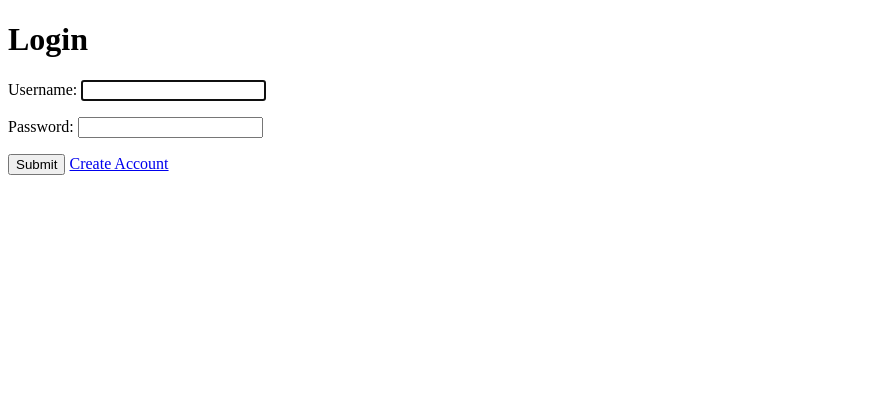
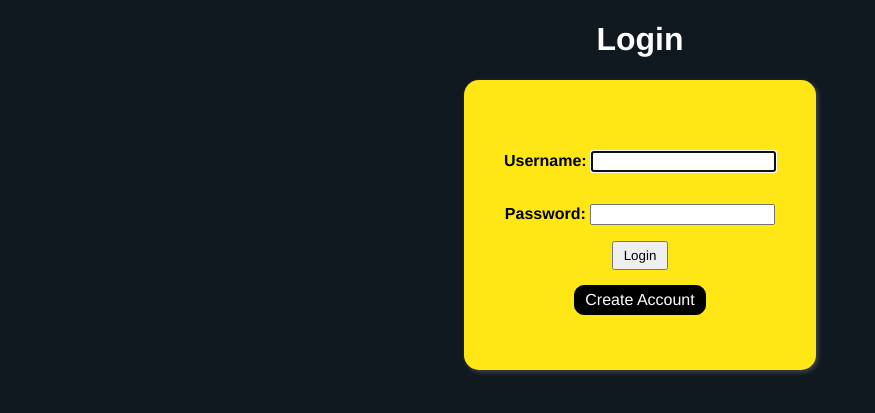
Before and after one commit to ChuyiCrack/POOP_WEBSITE, a Django app: page / in a window 1280 px wide. Shown: the top 413 px of the page, without its empty margins (0-875 px from the left). Run offline with Django 5.2, Linux system fonts and the light colour scheme.

Commit message:
Add styles to the login template

```diff
--- a/app1/templates/index.html
+++ b/app1/templates/index.html
@@ -4,14 +4,61 @@
     <meta charset="UTF-8">
     <meta name="viewport" content="width=device-width, initial-scale=1.0">
     <title>Login</title>
+    <style>
+        body{
+            text-align: center;
+            font-family:Helvetica;
+            color: #fff;
+            background-color: #101820;
+        }
+        .form_div{
+            margin: auto;
+            background-color: #FEE715;
+            padding: 55px 40px;
+            width: fit-content;
+            border-radius: 15px;
+            box-shadow: 2px 2px 5px #94949465;
+        }
+
+        form{
+            display: flex;
+            flex-direction: column;
+        }
+
+        label{
+            color: #000;
+            font-weight: 900;
+        }
+
+        form button{
+            padding: 5px 10px;
+            width: fit-content;
+            margin: auto;
+            font-family:Helvetica;
+        }
+
+        form a{
+            text-decoration: none;
+            border: 1px solid #000;
+            margin: auto;
+            width: fit-content;
+            margin-top: 15px;
+            padding: 5px 10px;
+            border-radius: 10px;
+            background-color: #000;
+            color: #fff;
+        }
+    </style>
 </head>
 <body>
     <h1>Login</h1>
-    <form method="post">
-        {% csrf_token %}
-        {{ form.as_p }}
-        <input type="submit">
-        <a href="{% url 'register' %}">Create Account</a>
-    </form>
+    <div class="form_div">
+        <form method="post">
+            {% csrf_token %}
+            {{ form.as_p }}
+            <button type="submit">Login</button>
+            <a href="{% url 'register' %}">Create Account</a>
+        </form>
+    </div>
 </body>
 </html>
--- a/app1/templates/ranking.html
+++ b/app1/templates/ranking.html
@@ -63,7 +63,6 @@
 
         .all_tops p{
             padding: 10px 5px;
-            border-top: 1px solid #fff;
             border-bottom: 1px solid #fff;
             margin: 0;
         }
@@ -76,6 +75,7 @@
         h3{
             margin: 0;
             padding: 10px 5px;
+            border: 1px solid #fff ;
         }
 
         ::-webkit-scrollbar {
@@ -83,6 +83,9 @@
 
         }
 
+        .all_tops a:hover{
+            color: #7f7f7fbc;
+        }
     </style>
 </head>
 <body>
--- a/app1/views.py
+++ b/app1/views.py
@@ -101,7 +101,7 @@ def modify_aacount(request):
         form=Modify_Account_Form(request.POST,request.FILES, instance=Account)
         if form.is_valid():
             form.save()
-            return redirect('profile')
+            return redirect('profile',Account.id)
 
     else:
         form=Modify_Account_Form(instance=Account)
@@ -116,7 +116,6 @@ def modify_aacount(request):
 def ranking(request):
     Account=poop_account.objects.get(owner=request.user)
     all_users=poop_account.objects.filter(poops_count__gt=0).order_by('-poops_count')
-    print(all_users)
     if len(all_users)>=3:
         first=all_users[0]
         second=all_users[1]
```
Also changed, not shown: db.sqlite3, media/images/bobcat2-317x240.jpg (added), media/images/bombay-cat-180x240.jpg (added), media/images/bombay-cat-180x240_PIWJ8HL.jpg (added), media/images/bombay-cat-180x240_Z5JF8WE.jpg (added), media/images/bombay-cat-180x240_awPqi2d.jpg (added).
